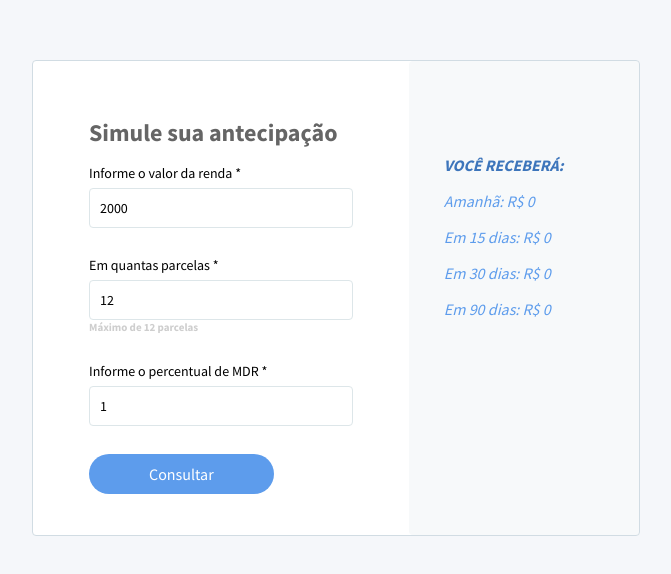
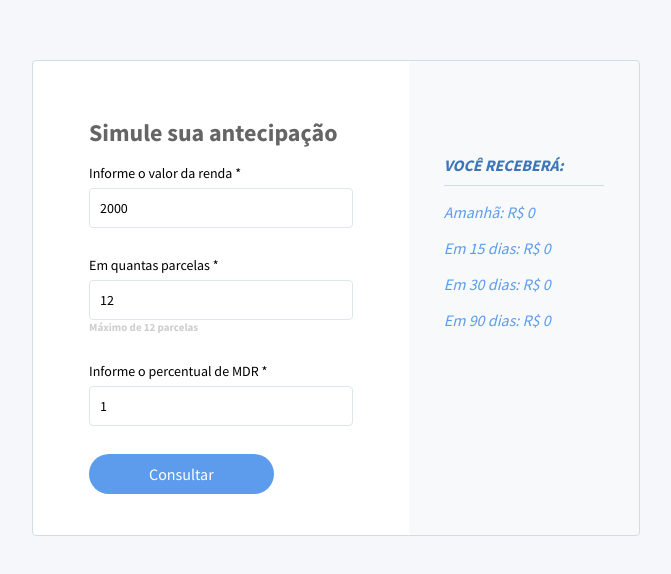
Before and after one commit to and-lz/hash-app, a React (Create React App) app: page / in a window 1280 px wide. Shown: the part 102-676 px from the top of the page, without its empty margins (304-975 px from the left). Built offline with nearby package versions, Linux system fonts and the light colour scheme.

Commit message:
Adds horizontal ui component

```diff
--- /dev/null
+++ b/src/components/DesignSystem/Divider/Divider.ts
@@ -0,0 +1,8 @@
+import styled from 'styled-components'
+import DesignSystem from '..'
+
+export const Divider = styled.hr`
+  opacity: 0.3;
+  border: 0;
+  border-bottom: 1px solid ${DesignSystem.colors.cornflowerBlue2};
+`
--- a/src/components/DesignSystem/colors.ts
+++ b/src/components/DesignSystem/colors.ts
@@ -7,4 +7,5 @@ export const colors = {
   alto: '#cecece',
   mystic: '#dde6e9',
   cornflowerBlue: '#66afe9',
+  cornflowerBlue2: '#5D9CEC',
 }
--- a/src/pages/Home/Home.tsx
+++ b/src/pages/Home/Home.tsx
@@ -5,6 +5,7 @@ import {
   CardHighlight,
   CardMainContent,
 } from '../../components/DesignSystem/Card/Card'
+import { Divider } from '../../components/DesignSystem/Divider/Divider'
 import { Form } from '../../components/DesignSystem/Form/Form'
 import Loader from '../../components/DesignSystem/Loader/Loader'
 import Modal from '../../components/DesignSystem/Modal/Modal'
@@ -135,6 +136,7 @@ function HomePage() {
         </CardMainContent>
         <CardHighlight width="231px">
           <Heading2>Você receberá:</Heading2>
+          <Divider />
           <HighlightText>Amanhã: R$ 0</HighlightText>
           <HighlightText>Em 15 dias: R$ {antecipationData['30']}</HighlightText>
           <HighlightText>Em 30 dias: R$ {antecipationData['60']}</HighlightText>
```
